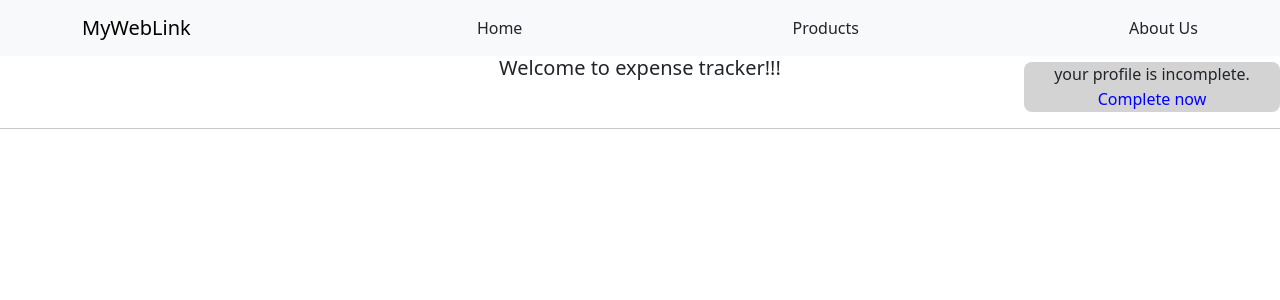
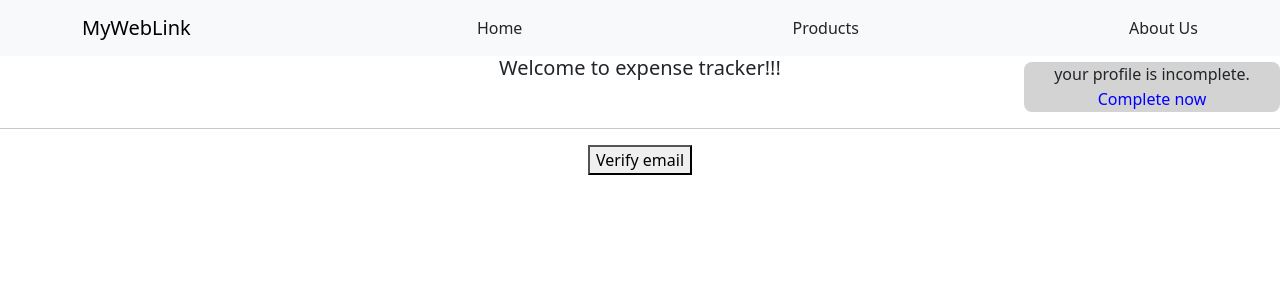
Before and after one commit to swatidurgekar/expense-tracker, a React (Create React App) app: page /welcome in a window 1280 px wide. Shown: the top 300 px of the page. Built offline with nearby package versions, Linux system fonts and the light colour scheme.

Commit message:
Verify User Email

```diff
--- a/src/Components/Welcome.js
+++ b/src/Components/Welcome.js
@@ -3,8 +3,31 @@ import { useNavigate } from "react-router-dom";
 
 const Welcome = () => {
   const navigate = useNavigate();
+  const idToken = localStorage.getItem("idToken");
+
   const completeProfile = () => {
     navigate("/updateProfile");
+  };
+
+  const verifyEmail = () => {
+    fetch(
+      "https://identitytoolkit.googleapis.com/v1/accounts:sendOobCode?key=AIzaSyDCmTIASTuulEriFSISbea5nwsyumajLB4",
+      {
+        method: "POST",
+        body: JSON.stringify({
+          requestType: "VERIFY_EMAIL",
+          idToken,
+        }),
+        headers: {
+          "Content-type": "application/json",
+        },
+      }
+    ).then((res) => {
+      if (res.ok) {
+      } else {
+        res.json().then((data) => alert(data.error.message));
+      }
+    });
   };
 
   return (
@@ -19,6 +42,7 @@ const Welcome = () => {
         </p>
       </div>
       <hr />
+      <button onClick={verifyEmail}>Verify email</button>
     </div>
   );
 };
```
